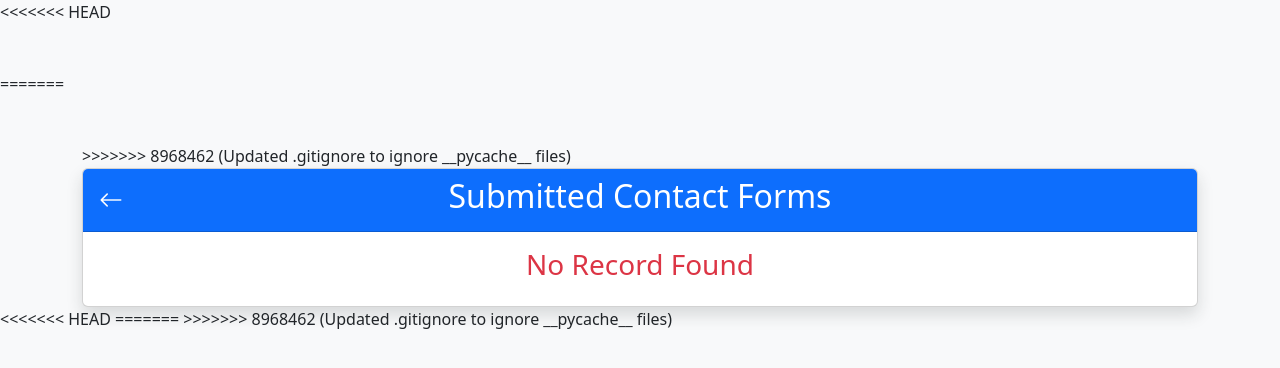
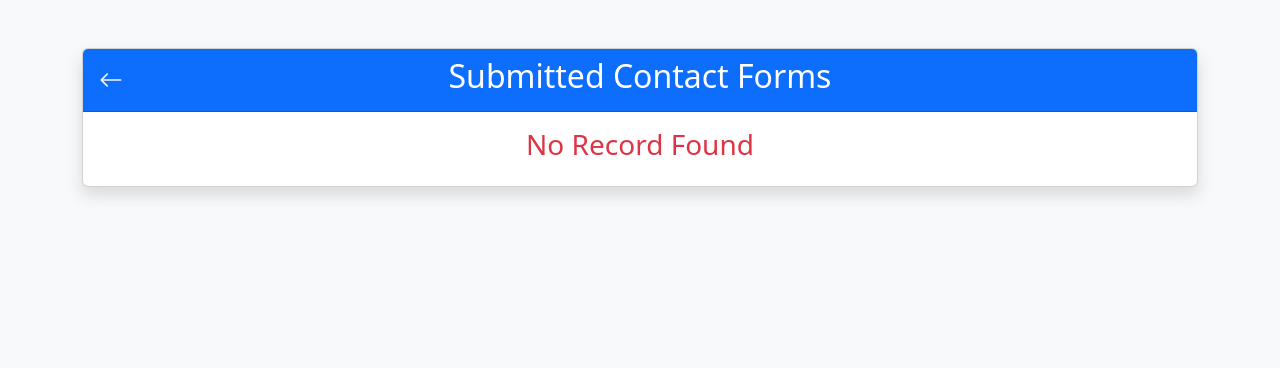
Before and after one commit to Mali750/PortFolio, a Django app: page /delete/ in a window 1280 px wide. Shown: the top 368 px of the page. Run offline with Django 4.2, Linux system fonts and the light colour scheme; data that the repository does not hold is empty; some libraries are stand-ins or nearby versions.

Commit message:
Resolve Conflicts

```diff
--- a/MyPortFolio/core_app/templates/core_app/operations.html
+++ b/MyPortFolio/core_app/templates/core_app/operations.html
@@ -12,7 +12,6 @@
     <link rel="preconnect" href="https://fonts.gstatic.com" crossorigin>
     <link href="https://fonts.googleapis.com/css2?family=Satisfy&display=swap" rel="stylesheet">
     <link rel="stylesheet" href="https://cdn.jsdelivr.net/npm/bootstrap-icons/font/bootstrap-icons.css">
-<<<<<<< HEAD
     <link rel="stylesheet" href="https://cdnjs.cloudflare.com/ajax/libs/bootstrap-icons/1.10.5/font/bootstrap-icons.min.css">
 
     <style>
@@ -27,13 +26,7 @@
 
 </head>
     <body class="bg-light">
-    <div class="mt-5">
-=======
-
-</head>
-<body class="bg-light">
         <div class="container mt-5">
->>>>>>> 8968462 (Updated .gitignore to ignore __pycache__ files)
             <div class="card shadow">
                 <div class="card-header bg-primary text-white d-flex align-items-center position-relative">
                     <a href="{% url 'form-data' %}" class="bi bi-arrow-left position-absolute start-0 ms-3 text-white"
@@ -59,19 +52,15 @@
                                     <div class="col-sm-5 ms-auto mt-0 mb-3">
                                         <div class="input-group flex-nowrap">
                                             <span class="input-group-text" id="addon-wrapping"><i class="bi bi-emoji-smile"></i></span>
-<<<<<<< HEAD
                                             <input type="text" id="search" class="form-control" placeholder="Search Name">
                                         </div>
                                         <ul id="suggestion-box" class="list-group position-absolute w-100"></ul>
                                     </div>
                                 </div>
-
-=======
                                             <input type="text" class="form-control" placeholder="Search Name" aria-label="Username" aria-describedby="addon-wrapping">
                                         </div>
                                     </div>
                                 </div>
->>>>>>> 8968462 (Updated .gitignore to ignore __pycache__ files)
                             </thead>
                             <tbody>
                                 {% for objc in obj %}
@@ -106,7 +95,6 @@
         <script src="{% static 'core_app/js/popper.js' %}"></script>
         <script src="{% static 'core_app/js/JQuery.js' %}"></script>
         <script src="{% static 'core_app/js/all.min.js' %}"></script>
-<<<<<<< HEAD
         <script>
         /* for searching */
         document.getElementById("search").addEventListener("keyup", function() {
@@ -155,7 +143,5 @@
         });
     </script>
 
-=======
->>>>>>> 8968462 (Updated .gitignore to ignore __pycache__ files)
     </body>
     </html>
```
Lines whose indentation alone changed are shown as unchanged.
